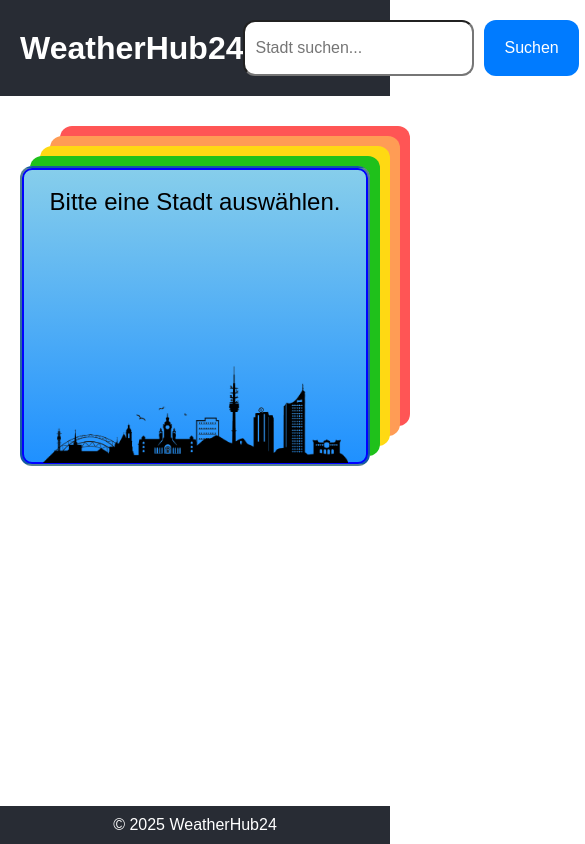
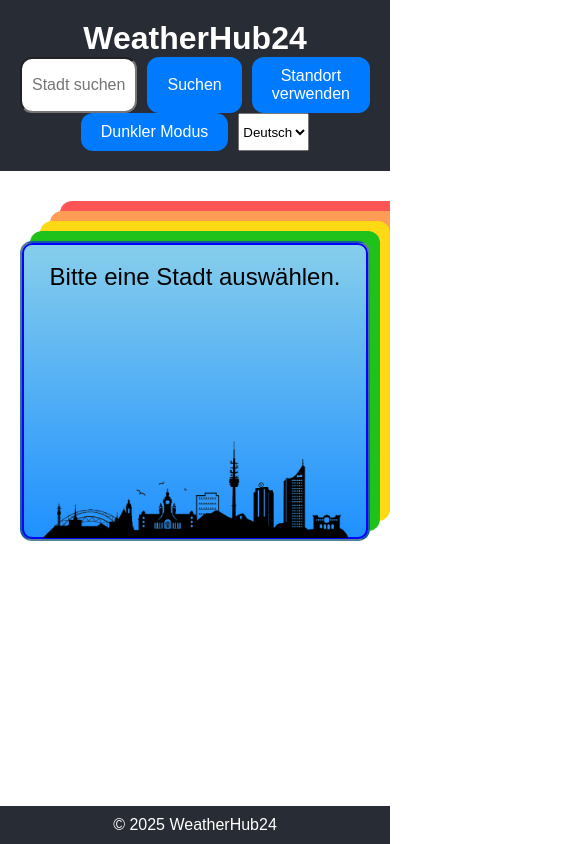
Before and after one commit to FelixWoelove/wetter-app, a React (Vite) app: page / in a window 390 px wide. Shown: the top 844 px of the page, 585 px wide, since content can reach past the window. Built offline with nearby package versions, Linux system fonts and the light colour scheme; no server answers.

Commit message:
responsive started

```diff
--- a/src/App.css
+++ b/src/App.css
@@ -120,6 +120,14 @@ input[type="text"] {
     width: 30px;
     height: 30px;
   }
+  header{
+    display: flex;
+    flex-direction: column;
+    align-items: center;
+  }
+  input{
+    width: 100%;
+  }
 }
 
 /* responsive design - tablet */
```
